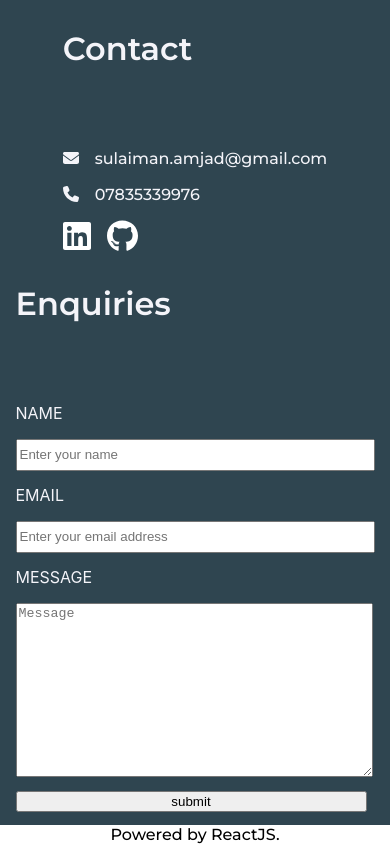
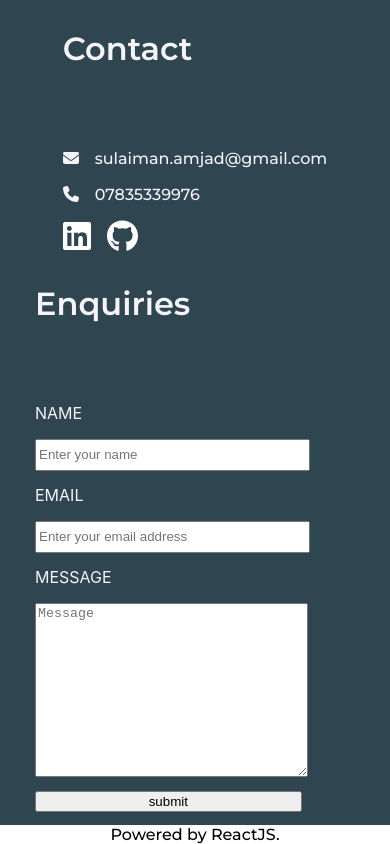
Before and after one commit to Sulaiman-ai/React-Portfolio, a React (Create React App) app in the folder react_portfolio/: page /contact in a window 390 px wide. Shown: the part 2397-3241 px from the top of the page. Built offline with nearby package versions, Linux system fonts and the light colour scheme.

Commit message:
adjusted contact form width for mobile view

```diff
--- a/react_portfolio/src/App.css
+++ b/react_portfolio/src/App.css
@@ -321,7 +321,8 @@ img {
     align-items: center;
   }
   .Contact-form * {
-    min-width: 90vw;
+    /* min-width: 90vw; */
+    width: min(20em, 90vw);
     margin-bottom: 1em;
     /* max-width: 50vw; */
   }
```
